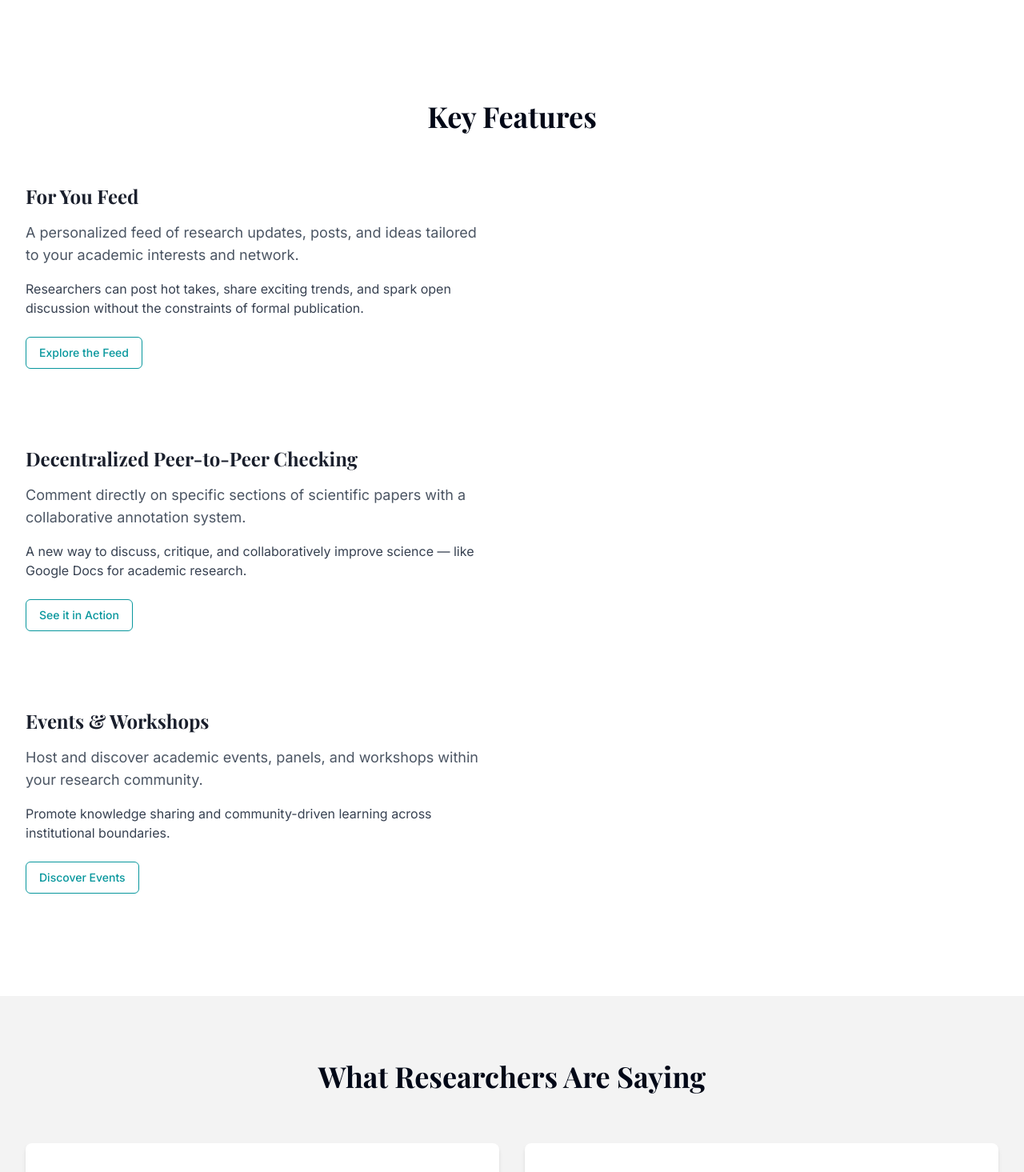
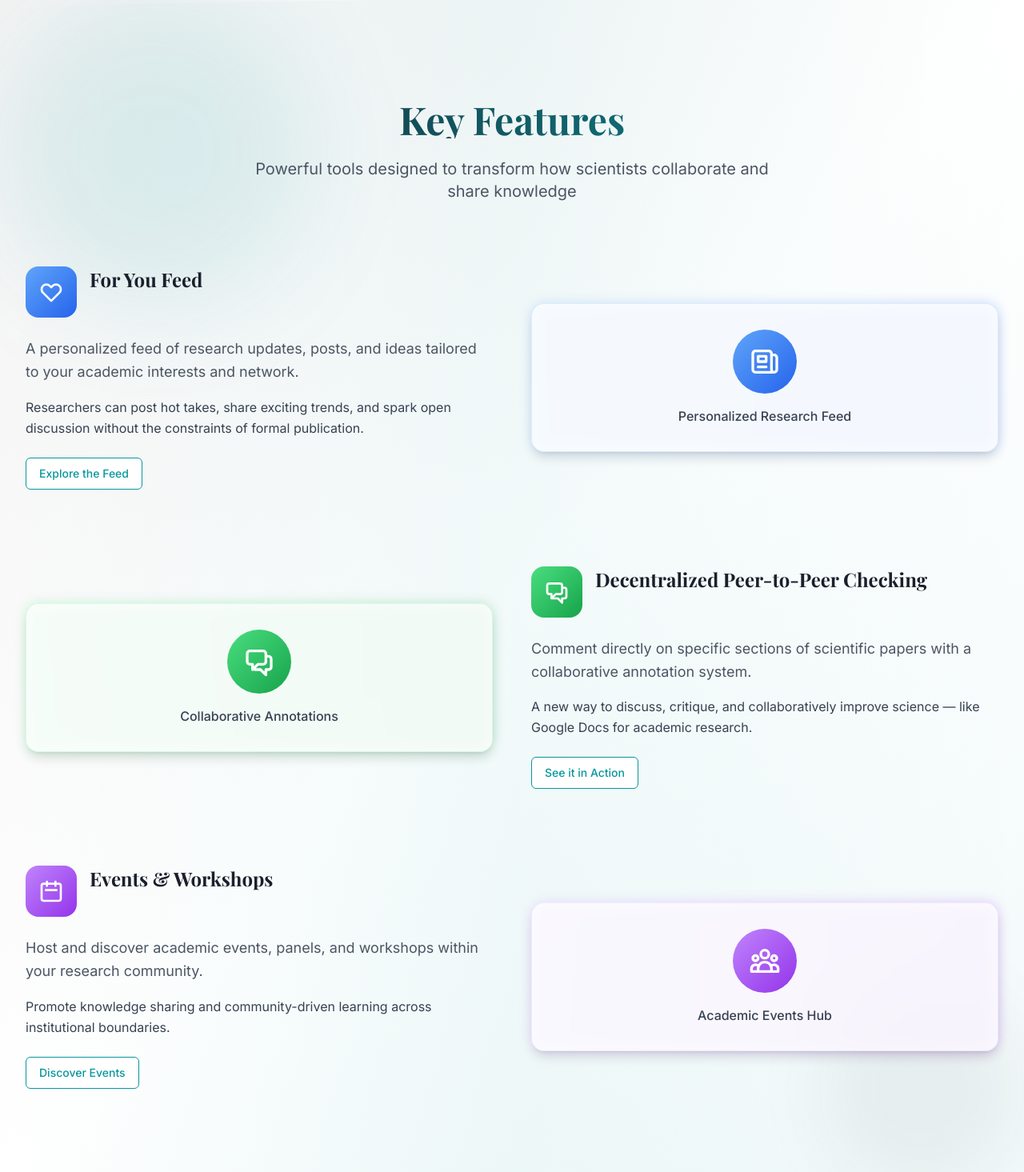
Before and after one commit to ibrahimsalat/symposium-vision-demo, a React (Vite) app: page / in a window 1280 px wide. Shown: the part 1560-3025 px from the top of the page at 80% size. Built offline with nearby package versions, Linux system fonts and the light colour scheme.

Commit message:
Enhance key features section
Improve the visual presentation of the key features section on the landing page to match the style of the "Problems We're Solving" section, including gradients, animations, and interactive elements.

```diff
--- a/src/pages/Landing.tsx
+++ b/src/pages/Landing.tsx
@@ -114,37 +114,97 @@ const Landing = () => {
       </section>
 
       {/* Features Section */}
-      <section ref={featuresRef} className="py-20 md:py-32" id="features">
-        <div className="container-custom">
-          <h2 className="text-3xl md:text-4xl font-bold mb-16 text-center">Key Features</h2>
+      <section ref={featuresRef} className="py-20 md:py-32 bg-gradient-to-br from-lightgray via-white to-teal/5 relative overflow-hidden" id="features">
+        {/* Background decoration */}
+        <div className="absolute inset-0 bg-gradient-to-l from-transparent via-teal/5 to-transparent -skew-y-1"></div>
+        <div className="absolute top-0 left-0 w-96 h-96 bg-teal/10 rounded-full blur-3xl"></div>
+        <div className="absolute bottom-0 right-0 w-64 h-64 bg-navy/5 rounded-full blur-2xl"></div>
+
+        <div className="container-custom relative z-10">
+          <div className="text-center mb-20 animate-fade-in">
+            <h2 className="text-3xl md:text-5xl font-bold mb-6 bg-gradient-to-r from-navy to-teal bg-clip-text text-transparent">
+              Key Features
+            </h2>
+            <p className="text-xl text-gray-600 max-w-2xl mx-auto">
+              Powerful tools designed to transform how scientists collaborate and share knowledge
+            </p>
+          </div>
 
           {/* Feature 1 */}
           <div className="grid md:grid-cols-2 gap-12 mb-24 items-center">
-            <div className="order-2 md:order-1">
-              <h3 className="text-2xl font-bold mb-4 text-navy">For You Feed</h3>
-              <p className="text-gray-600 mb-4 text-lg">
+            <div className="order-2 md:order-1 animate-fade-in">
+              <div className="flex items-start gap-4 mb-6">
+                <div className="w-16 h-16 bg-gradient-to-br from-blue-400 to-blue-600 rounded-2xl flex items-center justify-center shrink-0 group-hover:scale-110 transition-transform">
+                  <svg className="w-8 h-8 text-white" fill="none" stroke="currentColor" viewBox="0 0 24 24">
+                    <path strokeLinecap="round" strokeLinejoin="round" strokeWidth={2} d="M4.318 6.318a4.5 4.5 0 000 6.364L12 20.364l7.682-7.682a4.5 4.5 0 00-6.364-6.364L12 7.636l-1.318-1.318a4.5 4.5 0 00-6.364 0z" />
+                  </svg>
+                </div>
+                <div>
+                  <h3 className="text-2xl font-bold mb-2 text-navy">For You Feed</h3>
+                </div>
+              </div>
+              <p className="text-gray-600 mb-4 text-lg leading-relaxed">
                 A personalized feed of research updates, posts, and ideas tailored to your academic interests and network.
               </p>
-              <p className="text-gray-700 mb-6">
+              <p className="text-gray-700 mb-6 leading-relaxed">
                 Researchers can post hot takes, share exciting trends, and spark open discussion without the constraints of formal publication.
               </p>
-              <Button asChild variant="outline" className="border-teal text-teal hover:bg-teal/5">
+              <Button asChild variant="outline" className="border-teal text-teal hover:bg-teal/10 hover:border-teal/70 transition-all duration-300">
                 <Link to="/feed">Explore the Feed</Link>
               </Button>
+            </div>
+            <div className="order-1 md:order-2 animate-fade-in">
+              <div className="relative group">
+                <div className="absolute inset-0 bg-gradient-to-r from-blue-400 to-blue-600 rounded-2xl blur opacity-25 group-hover:opacity-40 transition-opacity"></div>
+                <div className="relative bg-white/80 backdrop-blur-sm p-8 rounded-2xl border border-blue-200/50 shadow-lg">
+                  <div className="text-center">
+                    <div className="w-20 h-20 bg-gradient-to-br from-blue-400 to-blue-600 rounded-full mx-auto mb-4 flex items-center justify-center">
+                      <svg className="w-10 h-10 text-white" fill="none" stroke="currentColor" viewBox="0 0 24 24">
+                        <path strokeLinecap="round" strokeLinejoin="round" strokeWidth={2} d="M19 20H5a2 2 0 01-2-2V6a2 2 0 012-2h10a2 2 0 012 2v1m2 13a2 2 0 01-2-2V7m2 13a2 2 0 002-2V9a2 2 0 00-2-2h-2m-4-3H9M7 16h6M7 8h6v4H7V8z" />
+                      </svg>
+                    </div>
+                    <p className="font-medium text-gray-700">Personalized Research Feed</p>
+                  </div>
+                </div>
+              </div>
             </div>
           </div>
 
           {/* Feature 2 */}
           <div className="grid md:grid-cols-2 gap-12 mb-24 items-center">
-            <div>
-              <h3 className="text-2xl font-bold mb-4 text-navy">Decentralized Peer-to-Peer Checking</h3>
-              <p className="text-gray-600 mb-4 text-lg">
+            <div className="animate-fade-in">
+              <div className="relative group">
+                <div className="absolute inset-0 bg-gradient-to-r from-green-400 to-green-600 rounded-2xl blur opacity-25 group-hover:opacity-40 transition-opacity"></div>
+                <div className="relative bg-white/80 backdrop-blur-sm p-8 rounded-2xl border border-green-200/50 shadow-lg">
+                  <div className="text-center">
+                    <div className="w-20 h-20 bg-gradient-to-br from-green-400 to-green-600 rounded-full mx-auto mb-4 flex items-center justify-center">
+                      <svg className="w-10 h-10 text-white" fill="none" stroke="currentColor" viewBox="0 0 24 24">
+                        <path strokeLinecap="round" strokeLinejoin="round" strokeWidth={2} d="M17 8h2a2 2 0 012 2v6a2 2 0 01-2 2h-2v4l-4-4H9a1.994 1.994 0 01-1.414-.586m0 0L11 14h4a2 2 0 002-2V6a2 2 0 00-2-2H5a2 2 0 00-2 2v6a2 2 0 002 2h2v4l.586-.586z" />
+                      </svg>
+                    </div>
+                    <p className="font-medium text-gray-700">Collaborative Annotations</p>
+                  </div>
+                </div>
+              </div>
+            </div>
+            <div className="animate-fade-in">
+              <div className="flex items-start gap-4 mb-6">
+                <div className="w-16 h-16 bg-gradient-to-br from-green-400 to-green-600 rounded-2xl flex items-center justify-center shrink-0 group-hover:scale-110 transition-transform">
+                  <svg className="w-8 h-8 text-white" fill="none" stroke="currentColor" viewBox="0 0 24 24">
+                    <path strokeLinecap="round" strokeLinejoin="round" strokeWidth={2} d="M17 8h2a2 2 0 012 2v6a2 2 0 01-2 2h-2v4l-4-4H9a1.994 1.994 0 01-1.414-.586m0 0L11 14h4a2 2 0 002-2V6a2 2 0 00-2-2H5a2 2 0 00-2 2v6a2 2 0 002 2h2v4l.586-.586z" />
+                  </svg>
+                </div>
+                <div>
+                  <h3 className="text-2xl font-bold mb-2 text-navy">Decentralized Peer-to-Peer Checking</h3>
+                </div>
+              </div>
+              <p className="text-gray-600 mb-4 text-lg leading-relaxed">
                 Comment directly on specific sections of scientific papers with a collaborative annotation system.
               </p>
-              <p className="text-gray-700 mb-6">
+              <p className="text-gray-700 mb-6 leading-relaxed">
                 A new way to discuss, critique, and collaboratively improve science — like Google Docs for academic research.
               </p>
-              <Button asChild variant="outline" className="border-teal text-teal hover:bg-teal/5">
+              <Button asChild variant="outline" className="border-teal text-teal hover:bg-teal/10 hover:border-teal/70 transition-all duration-300">
                 <Link to="/papers">See it in Action</Link>
               </Button>
             </div>
@@ -152,17 +212,41 @@ const Landing = () => {
 
           {/* Feature 3 */}
           <div className="grid md:grid-cols-2 gap-12 items-center">
-            <div className="order-2 md:order-1">
-              <h3 className="text-2xl font-bold mb-4 text-navy">Events & Workshops</h3>
-              <p className="text-gray-600 mb-4 text-lg">
+            <div className="order-2 md:order-1 animate-fade-in">
+              <div className="flex items-start gap-4 mb-6">
+                <div className="w-16 h-16 bg-gradient-to-br from-purple-400 to-purple-600 rounded-2xl flex items-center justify-center shrink-0 group-hover:scale-110 transition-transform">
+                  <svg className="w-8 h-8 text-white" fill="none" stroke="currentColor" viewBox="0 0 24 24">
+                    <path strokeLinecap="round" strokeLinejoin="round" strokeWidth={2} d="M8 7V3m8 4V3m-9 8h10M5 21h14a2 2 0 002-2V7a2 2 0 00-2-2H5a2 2 0 00-2 2v12a2 2 0 002 2z" />
+                  </svg>
+                </div>
+                <div>
+                  <h3 className="text-2xl font-bold mb-2 text-navy">Events & Workshops</h3>
+                </div>
+              </div>
+              <p className="text-gray-600 mb-4 text-lg leading-relaxed">
                 Host and discover academic events, panels, and workshops within your research community.
               </p>
-              <p className="text-gray-700 mb-6">
+              <p className="text-gray-700 mb-6 leading-relaxed">
                 Promote knowledge sharing and community-driven learning across institutional boundaries.
               </p>
-              <Button asChild variant="outline" className="border-teal text-teal hover:bg-teal/5">
+              <Button asChild variant="outline" className="border-teal text-teal hover:bg-teal/10 hover:border-teal/70 transition-all duration-300">
                 <Link to="/events">Discover Events</Link>
               </Button>
+            </div>
+            <div className="order-1 md:order-2 animate-fade-in">
+              <div className="relative group">
+                <div className="absolute inset-0 bg-gradient-to-r from-purple-400 to-purple-600 rounded-2xl blur opacity-25 group-hover:opacity-40 transition-opacity"></div>
+                <div className="relative bg-white/80 backdrop-blur-sm p-8 rounded-2xl border border-purple-200/50 shadow-lg">
+                  <div className="text-center">
+                    <div className="w-20 h-20 bg-gradient-to-br from-purple-400 to-purple-600 rounded-full mx-auto mb-4 flex items-center justify-center">
+                      <svg className="w-10 h-10 text-white" fill="none" stroke="currentColor" viewBox="0 0 24 24">
+                        <path strokeLinecap="round" strokeLinejoin="round" strokeWidth={2} d="M17 20h5v-2a3 3 0 00-5.356-1.857M17 20H7m10 0v-2c0-.656-.126-1.283-.356-1.857M7 20H2v-2a3 3 0 015.356-1.857M7 20v-2c0-.656.126-1.283.356-1.857m0 0a5.002 5.002 0 019.288 0M15 7a3 3 0 11-6 0 3 3 0 016 0zm6 3a2 2 0 11-4 0 2 2 0 014 0zM7 10a2 2 0 11-4 0 2 2 0 014 0z" />
+                      </svg>
+                    </div>
+                    <p className="font-medium text-gray-700">Academic Events Hub</p>
+                  </div>
+                </div>
+              </div>
             </div>
           </div>
         </div>
```
